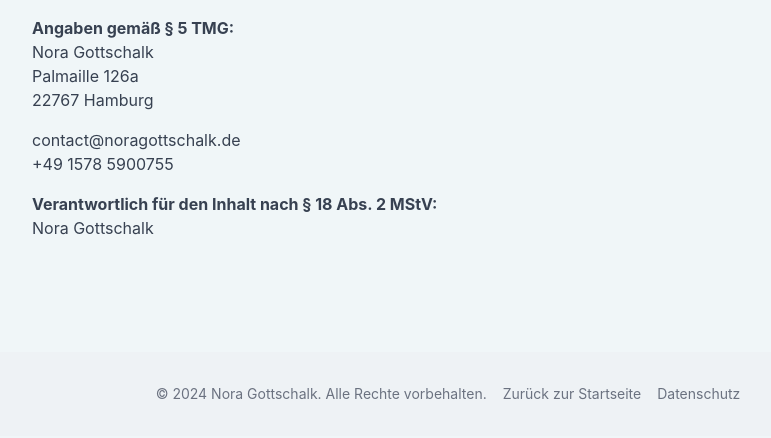
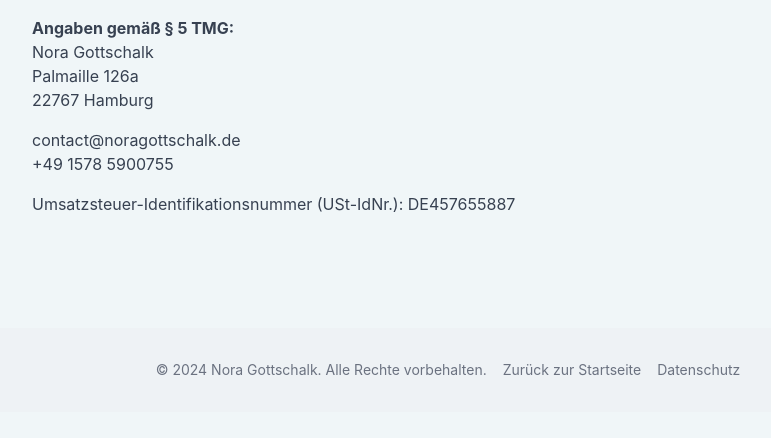
Before and after one commit to norakatharina22-ui/nora-gottschalk-pr, a plain HTML site: page impressum.html in a window 1280 px wide. Shown: the part 184-622 px from the top of the page, without its empty margins (192-963 px from the left). Drawn offline with nearby package versions, Linux system fonts and the light colour scheme.

Commit message:
Update impressum.html

```diff
--- a/impressum.html
+++ b/impressum.html
@@ -102,8 +102,10 @@
                 +49 1578 5900755
             </p>
 
-            <p class="mt-4"><strong>Verantwortlich für den Inhalt nach § 18 Abs. 2 MStV:</strong><br>
-            Nora Gottschalk</p>
+            <p class="mt-4">
+                Umsatzsteuer-Identifikationsnummer (USt-IdNr.):
+                DE457655887
+            </p>
         </div>
     </main>
 
```
